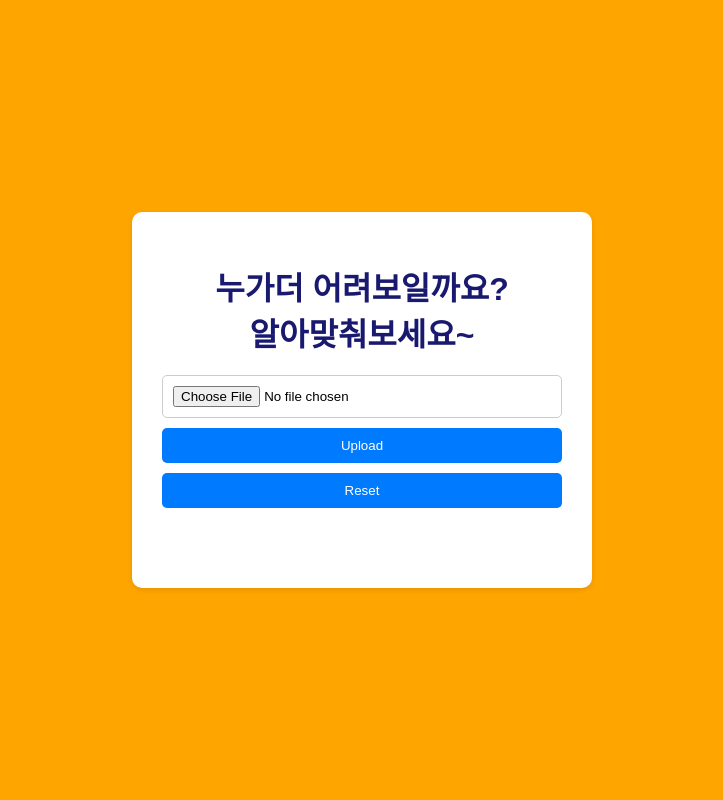
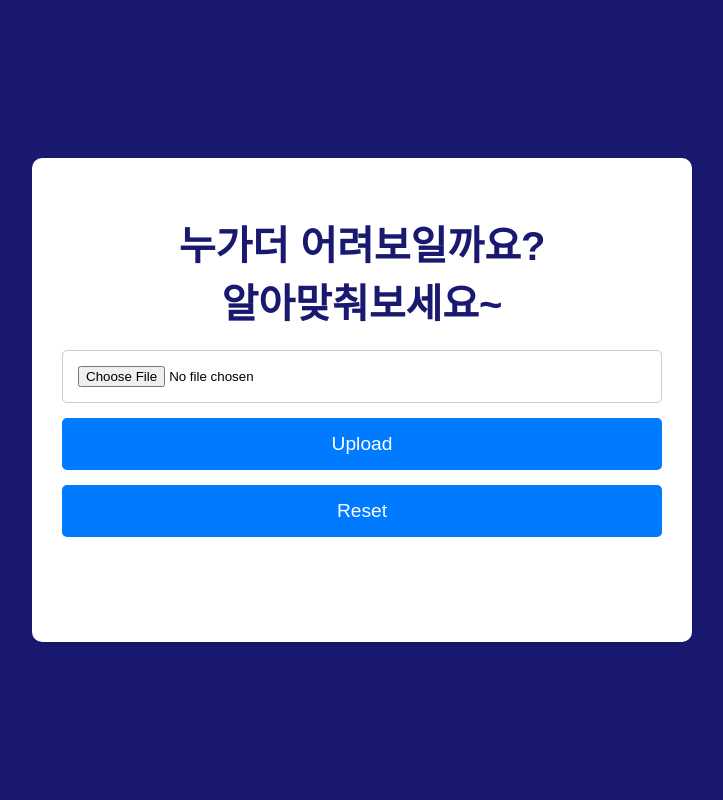
Before and after one commit to yhk338/face_converter, a Django app: page / in a window 1280 px wide. Shown: the whole page, without its empty margins (278-1001 px from the left). Run offline with Django 5.2, Linux system fonts and the light colour scheme.

Commit message:
final version

```diff
--- a/server/myapp/templates/upload.html
+++ b/server/myapp/templates/upload.html
@@ -5,7 +5,7 @@
     <style>
         body {
             font-family: sans-serif;
-            background-color: orange;
+            background-color: #191970;
             display: flex;
             justify-content: center;
             align-items: center;
@@ -18,13 +18,14 @@
             padding: 30px;
             border-radius: 10px;
             box-shadow: 0 2px 5px rgba(0, 0, 0, 0.1);
-            width: 400px;
+            width: 600px; /* Increased width */
         }
 
         h1 {
             text-align: center;
             margin-bottom: 20px;
             color: #191970;
+            font-size: 2.5em; /* Increased font size */
         }
 
         form {
@@ -33,25 +34,26 @@
             align-items: center;
         }
 
-        #image-input {
+        .file {
             width: 100%;
-            padding: 10px;
+            padding: 15px; /* Increased padding */
             border: 1px solid #ccc;
             border-radius: 5px;
             box-sizing: border-box;
-            margin-bottom: 10px;
+            margin-bottom: 15px; /* Increased margin */
         }
 
         button {
             background-color: #007BFF;
             color: #fff;
-            padding: 10px 20px;
+            padding: 15px 30px; /* Increased padding */
             border: none;
             border-radius: 5px;
             cursor: pointer;
             width: 100%;
             transition: background-color 0.3s ease;
-            margin-bottom: 10px;
+            margin-bottom: 15px; /* Increased margin */
+            font-size: 1.2em; /* Increased font size */
         }
 
         button:hover {
@@ -62,47 +64,47 @@
             display: flex;
             justify-content: space-around;
             align-items: center;
-            margin-top: 20px;
+            margin-top: 30px; /* Increased margin */
         }
 
         .image-container {
             text-align: center;
-            width: 150px;
+            width: 200px; /* Increased width */
         }
 
         .result-container {
             width: 100%;
             text-align: center;
-            margin-top: 10px;
+            margin-top: 15px; /* Increased margin */
         }
 
         .uploaded-image {
-            width: 4cm;
-            height: 4cm;
-            margin-bottom: 10px;
+            width: 6cm; /* Increased size */
+            height: 6cm; /* Increased size */
+            margin-bottom: 15px; /* Increased margin */
         }
 
         .vs-text {
-            font-size: 24px;
-            margin: 0 20px;
+            font-size: 36px; /* Increased font size */
+            margin: 0 30px; /* Increased margin */
         }
 
         .result-message {
-            font-size: 16px;
-            margin-top: 5px;
+            font-size: 1.1em; /* Increased font size */
+            margin-top: 10px; /* Increased margin */
         }
 
         .winner-message {
-            font-size: 20px;
+            font-size: 2em; /* Increased font size */
             font-weight: bold;
-            margin-top: 20px;
+            margin-top: 30px; /* Increased margin */
             text-align: center;
         }
 
         #retry-message {
-            font-size: 14px;
+            font-size: 1em; /* Increased font size */
             color: #888;
-            margin-top: 10px;
+            margin-top: 15px; /* Increased margin */
             text-align: center;
         }
     </style>
@@ -112,7 +114,7 @@
         <h1>누가더 어려보일까요?<br>알아맞춰보세요~</br></h1>
         <form action="{% url 'process_image' %}" method="post" enctype="multipart/form-data" id="upload-form">
             {% csrf_token %}
-            <input type="file" name="image" id="image-input" required>
+            <input type="file" name="image" id="image-input" class="file" required>
             <button type="submit" id="upload-button">Upload</button>
             <button type="button" id="reset-button">Reset</button>
         </form>
```
